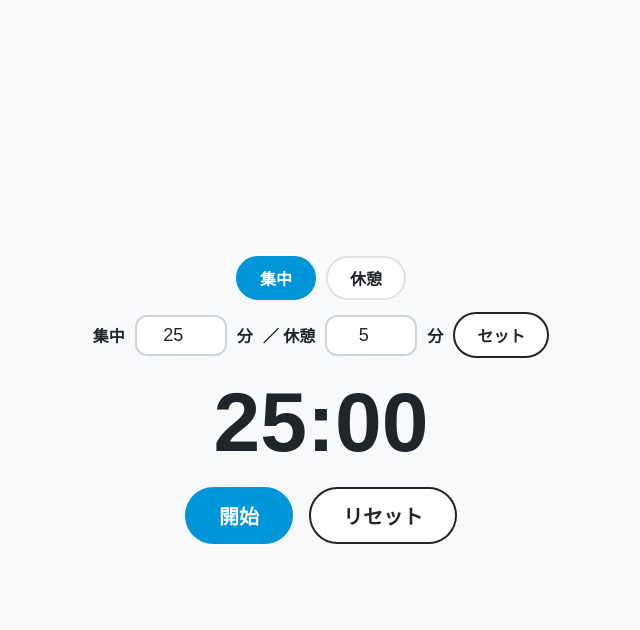
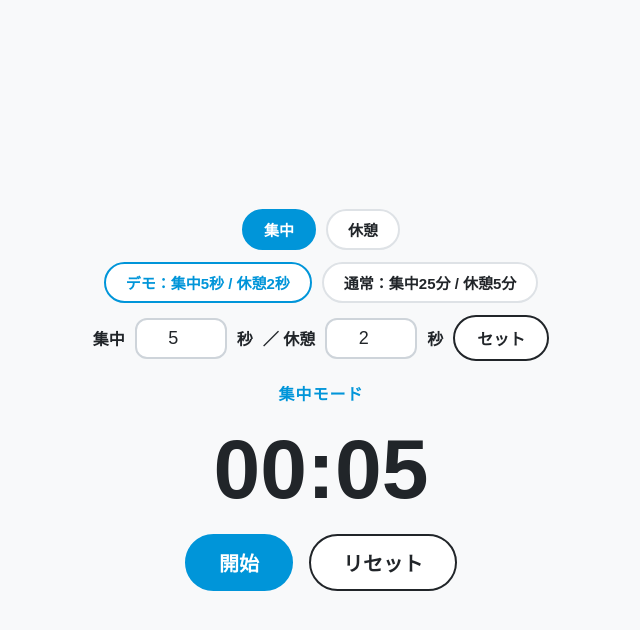
Before and after one commit to jiro-roblox2017/pomodoropro, a plain HTML site: page index.html in a window 1280 px wide. Both pictures are taken after a click on the button "集中". Shown: the whole page, without its empty margins (319-959 px from the left). Drawn offline with Linux system fonts and the light colour scheme.

Commit message:
Update index.html

```diff
--- a/index.html
+++ b/index.html
@@ -3,7 +3,7 @@
 <head>
   <meta charset="UTF-8" />
   <meta name="viewport" content="width=device-width, initial-scale=1.0" />
-  <title>Timer</title>
+  <title>Timer (Demo)</title>
   <style>
     html, body {
       margin: 0;
@@ -32,15 +32,17 @@
       gap: 12px;
     }
 
-    .mode-switch {
+    .mode-switch, .preset-switch {
       display: flex;
+      flex-wrap: wrap;
+      justify-content: center;
       gap: 10px;
     }
 
-    .mode-btn {
-      font-size: 16px;
+    .mode-btn, .preset-btn {
+      font-size: 15px;
       font-weight: bold;
-      padding: 8px 22px;
+      padding: 8px 20px;
       border-radius: 999px;
       border: 2px solid #DEE2E6;
       background: #fff;
@@ -52,6 +54,11 @@
       border-color: #0095D9;
       background: #0095D9;
       color: #fff;
+    }
+
+    .preset-btn.demo {
+      border-color: #0095D9;
+      color: #0095D9;
     }
 
     .setting-row {
@@ -106,6 +113,13 @@
       border-color: #0095D9;
     }
 
+    .status-label {
+      font-size: 16px;
+      font-weight: bold;
+      color: #0095D9;
+      letter-spacing: 0.06em;
+    }
+
     #time {
       font-size: 84px;
       font-weight: bold;
@@ -118,8 +132,8 @@
       gap: 16px;
     }
 
-    /* 作動中はタイマーと停止ボタンのみ表示 */
     body.running .top,
+    body.running .status-label,
     body.running #resetBtn {
       display: none;
     }
@@ -137,18 +151,24 @@
         <button id="breakTab" class="mode-btn">休憩</button>
       </div>
 
+      <div class="preset-switch">
+        <button id="demoPresetBtn" class="preset-btn demo">デモ：集中5秒 / 休憩2秒</button>
+        <button id="normalPresetBtn" class="preset-btn">通常：集中25分 / 休憩5分</button>
+      </div>
+
       <div class="setting-row">
         <span>集中</span>
-        <input id="focusInput" type="number" min="1" max="180" value="25" />
-        <span>分</span>
+        <input id="focusInput" type="number" min="1" max="180" value="5" />
+        <span>秒</span>
         <span>／ 休憩</span>
-        <input id="breakInput" type="number" min="1" max="60" value="5" />
-        <span>分</span>
+        <input id="breakInput" type="number" min="1" max="180" value="2" />
+        <span>秒</span>
         <button id="setBtn" class="round-btn small">セット</button>
       </div>
     </div>
 
-    <div id="time">25:00</div>
+    <div id="statusLabel" class="status-label">集中モード</div>
+    <div id="time">00:05</div>
 
     <div class="btns">
       <button id="startBtn" class="round-btn primary">開始</button>
@@ -158,17 +178,21 @@
   </div>
 
   <script>
-    let focusMin = 25;
-    let breakMin = 5;
+    // デモ用に初期値を 集中5秒 / 休憩2秒 に設定
+    let focusSec = 5;
+    let breakSec = 2;
     let mode = "focus"; // "focus" | "break"
-    let sec = focusMin * 60;
+    let sec = focusSec;
     let running = false;
 
     const timeEl = document.getElementById("time");
+    const statusLabel = document.getElementById("statusLabel");
     const focusInput = document.getElementById("focusInput");
     const breakInput = document.getElementById("breakInput");
     const focusTab = document.getElementById("focusTab");
     const breakTab = document.getElementById("breakTab");
+    const demoPresetBtn = document.getElementById("demoPresetBtn");
+    const normalPresetBtn = document.getElementById("normalPresetBtn");
     const startBtn = document.getElementById("startBtn");
     const stopBtn = document.getElementById("stopBtn");
     const resetBtn = document.getElementById("resetBtn");
@@ -178,6 +202,9 @@
       const m = String(Math.floor(sec / 60)).padStart(2, "0");
       const s = String(sec % 60).padStart(2, "0");
       timeEl.textContent = `${m}:${s}`;
+      statusLabel.textContent = mode === "focus" ? "集中モード" : "休憩モード";
+      focusInput.value = focusSec;
+      breakInput.value = breakSec;
       document.body.classList.toggle("running", running);
       focusTab.classList.toggle("active", mode === "focus");
       breakTab.classList.toggle("active", mode === "break");
@@ -185,23 +212,30 @@
       stopBtn.style.display = running ? "inline-block" : "none";
     }
 
+    function applyCycle(newFocusSec, newBreakSec) {
+      running = false;
+      focusSec = Math.max(1, Number(newFocusSec) || 5);
+      breakSec = Math.max(1, Number(newBreakSec) || 2);
+      mode = "focus";
+      sec = focusSec;
+      if (document.fullscreenElement) document.exitFullscreen?.().catch(() => {});
+      render();
+    }
+
     function switchMode(newMode) {
       running = false;
       mode = newMode;
-      sec = (mode === "focus" ? focusMin : breakMin) * 60;
+      sec = mode === "focus" ? focusSec : breakSec;
       render();
     }
 
     focusTab.onclick = () => switchMode("focus");
     breakTab.onclick = () => switchMode("break");
 
-    setBtn.onclick = () => {
-      running = false;
-      focusMin = Math.max(1, Number(focusInput.value) || 25);
-      breakMin = Math.max(1, Number(breakInput.value) || 5);
-      sec = (mode === "focus" ? focusMin : breakMin) * 60;
-      render();
-    };
+    demoPresetBtn.onclick = () => applyCycle(5, 2);
+    normalPresetBtn.onclick = () => applyCycle(25 * 60, 5 * 60);
+
+    setBtn.onclick = () => applyCycle(focusInput.value, breakInput.value);
 
     startBtn.onclick = () => {
       running = true;
@@ -217,30 +251,26 @@
 
     resetBtn.onclick = () => {
       running = false;
-      sec = (mode === "focus" ? focusMin : breakMin) * 60;
+      sec = mode === "focus" ? focusSec : breakSec;
       if (document.fullscreenElement) document.exitFullscreen?.().catch(() => {});
       render();
     };
 
     setInterval(() => {
       if (!running) return;
-      if (sec > 0) {
+      if (sec > 1) {
         sec--;
         render();
       } else {
-        running = false;
-        if (document.fullscreenElement) document.exitFullscreen?.().catch(() => {});
+        // 0になったら次のモードへ自動切り替えして続行
         if (mode === "focus") {
           mode = "break";
-          sec = breakMin * 60;
-          render();
-          alert("集中終了！休憩に切り替わりました。");
+          sec = breakSec;
         } else {
           mode = "focus";
-          sec = focusMin * 60;
-          render();
-          alert("休憩終了！集中に切り替わりました。");
+          sec = focusSec;
         }
+        render();
       }
     }, 1000);
 
```
